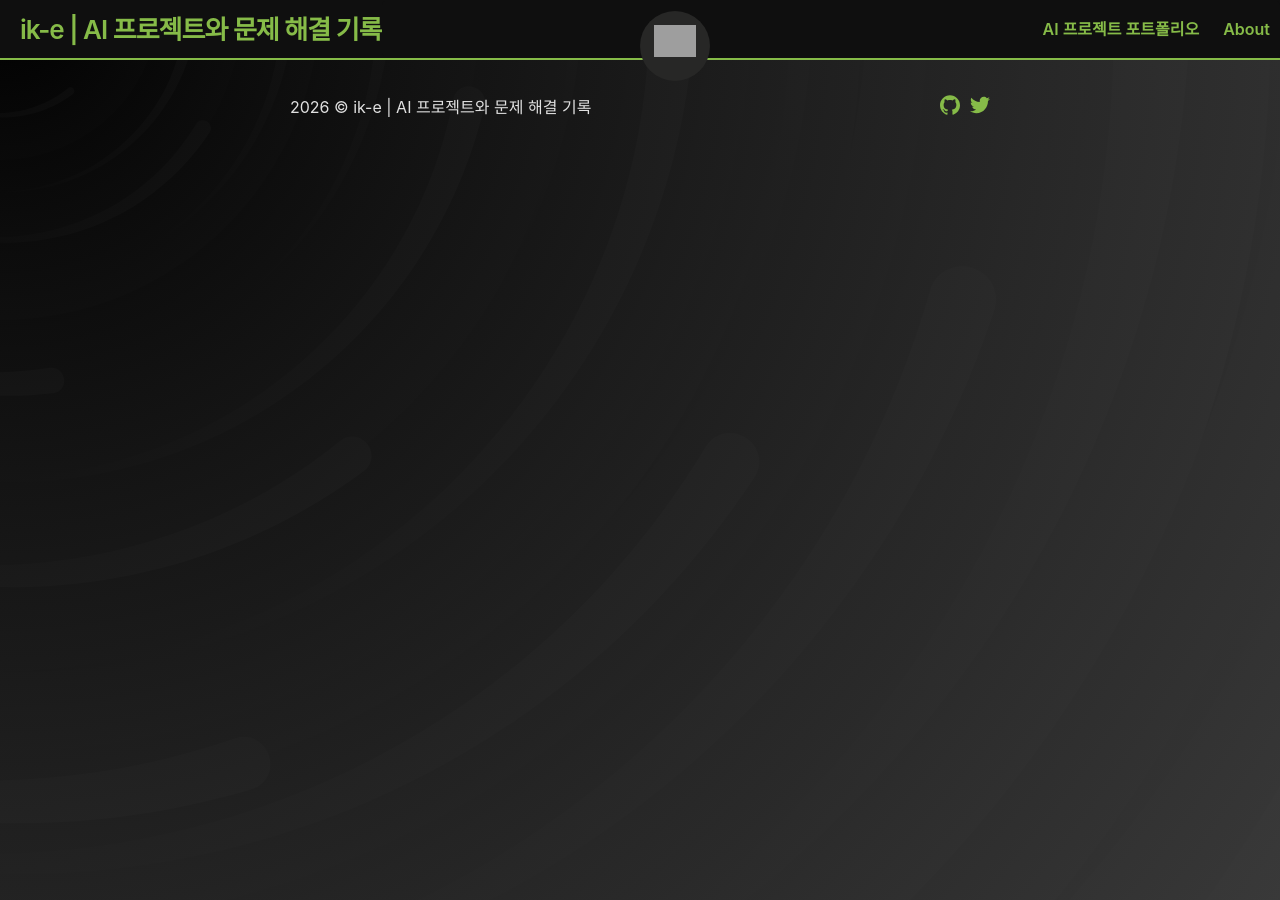
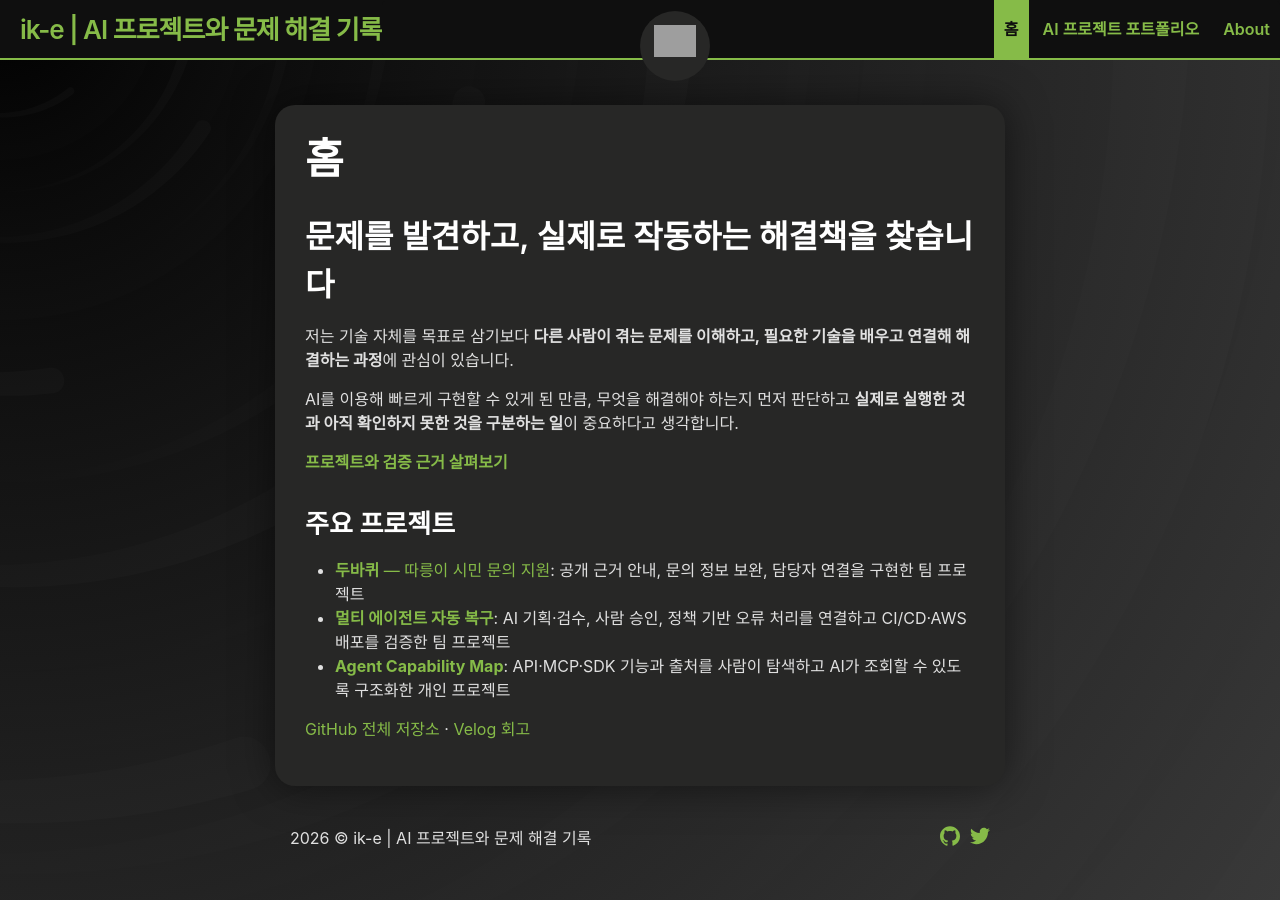
Before and after one commit to ik-e/ik-e.github.io, a Jekyll site: the page built from index.md, in a window 1280 px wide. Built offline with Jekyll 4.4.1, drawn with Linux system fonts in a browser that asks for light colours; grey boxes are pictures that could not be loaded.

Commit message:
site: make homepage a clear portfolio entrypoint

```diff
--- a/index.md
+++ b/index.md
@@ -1,3 +1,22 @@
 ---
-layout: home
+layout: page
+title: "홈"
+permalink: /
+description: "ik-e의 AI 프로젝트, 실행 근거와 문제 해결 과정"
 ---
+
+## 문제를 발견하고, 실제로 작동하는 해결책을 찾습니다
+
+저는 기술 자체를 목표로 삼기보다 **다른 사람이 겪는 문제를 이해하고, 필요한 기술을 배우고 연결해 해결하는 과정**에 관심이 있습니다.
+
+AI를 이용해 빠르게 구현할 수 있게 된 만큼, 무엇을 해결해야 하는지 먼저 판단하고 **실제로 실행한 것과 아직 확인하지 못한 것을 구분하는 일**이 중요하다고 생각합니다.
+
+[**프로젝트와 검증 근거 살펴보기**]({{ '/portfolio/' | relative_url }})
+
+### 주요 프로젝트
+
+- [**두바퀴** — 따릉이 시민 문의 지원](https://github.com/encore-ai-campus/aio-01-p4-team2): 공개 근거 안내, 문의 정보 보완, 담당자 연결을 구현한 팀 프로젝트
+- [**멀티 에이전트 자동 복구**](https://github.com/encore-ai-campus/aio-01-p3-team2): AI 기획·검수, 사람 승인, 정책 기반 오류 처리를 연결하고 CI/CD·AWS 배포를 검증한 팀 프로젝트
+- [**Agent Capability Map**](https://github.com/ik-e/agent-capability-map): API·MCP·SDK 기능과 출처를 사람이 탐색하고 AI가 조회할 수 있도록 구조화한 개인 프로젝트
+
+[GitHub 전체 저장소](https://github.com/ik-e) · [Velog 회고](https://velog.io/@ik_e)
```
